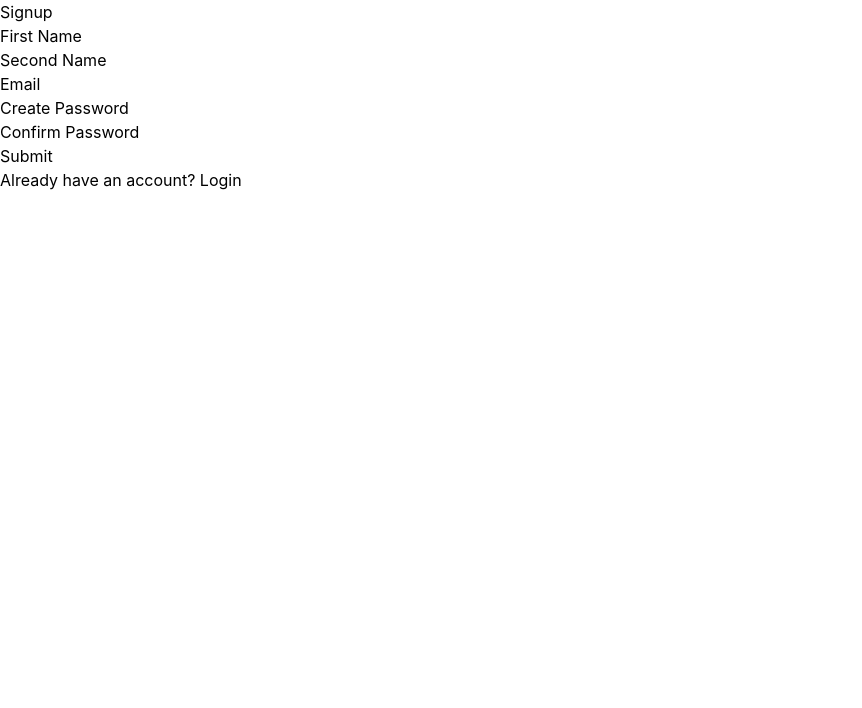
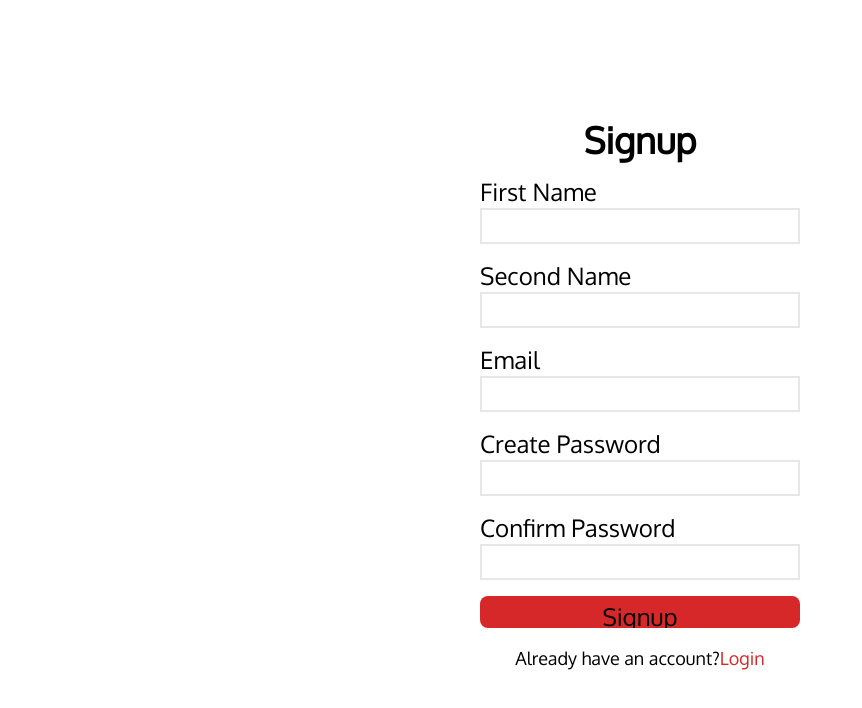
Before and after one commit to AvinashMohare/leave-management-system, a React (Create React App) app: page /Signup in a window 1280 px wide. Shown: the top 708 px of the page, without its empty margins (0-862 px from the left). Built offline with nearby package versions, Linux system fonts and the light colour scheme.

Commit message:
initial UI/CSS adjustments

```diff
--- a/src/App.js
+++ b/src/App.js
@@ -5,7 +5,7 @@ import Signup from "./components/Signup";
 
 const App = () => {
   return (
-    <>
+    <div className="flex items-center justify-center">
       <BrowserRouter>
         <Routes>
           <Route path="Home" element={<Home />} />
@@ -13,7 +13,7 @@ const App = () => {
           <Route path="Signup" element={<Signup />} />
         </Routes>
       </BrowserRouter>
-    </>
+    </div>
   );
 };
 
--- a/src/components/Login.js
+++ b/src/components/Login.js
@@ -3,25 +3,38 @@ import { Link } from "react-router-dom";
 
 const Login = () => {
   return (
-    <div className="container">
+    <div className="flex items-center justify-center h-[100vh] font-oxygen">
       <form action="">
         <fieldset>
-          <legend>Login</legend>
-          <div className="content">
-            <div className="email">
+          <legend className="text-center text-4xl font-bold mb-2">Login</legend>
+          <div className="flex flex-col justify-center text-2xl">
+            <div className="flex flex-col justify-center my-2">
               <label htmlFor="email">Email</label>
-              <input type="email" required id="email" />
+              <input type="email" required id="email" className="border-2" />
             </div>
-            <div className="password">
+            <div className="flex flex-col justify-center my-2">
               <label htmlFor="password">Password</label>
-              <input type="password" required id="password" />
+              <input
+                type="password"
+                required
+                id="password"
+                className="border-2"
+              />
             </div>
-            <div className="submit">
-              <input type="submit" id="submit" />
+            <div className="flex align-center justify-center my-2">
+              <input
+                type="submit"
+                value="Login"
+                id="submit"
+                className="cursor-pointer bg-[#d62828] p-[5px] rounded-[8px] h-[32px] w-[320px] "
+              />
             </div>
-            <div className="signup-redirect">
+            <div className="flex flex-row align-center justify-center text-lg">
               <p>Don't have an account?</p>
-              <Link to="/Signup">Signup</Link>
+              <Link to="/Signup" className="cursor-pointer text-[#d62828]">
+                {" "}
+                Signup
+              </Link>
             </div>
           </div>
         </fieldset>
--- a/src/components/Signup.js
+++ b/src/components/Signup.js
@@ -3,36 +3,45 @@ import { Link } from "react-router-dom";
 
 const Signup = () => {
   return (
-    <div className="container">
+    <div className="flex items-center justify-center h-[100vh] font-oxygen">
       <form action="">
         <fieldset>
-          <legend>Signup</legend>
-          <div className="content">
-            <div className="fname">
+          <legend className="text-center text-4xl font-bold mb-2">
+            Signup
+          </legend>
+          <div className="flex flex-col justify-center text-2xl">
+            <div className="flex flex-col justify-center my-2">
               <label>First Name</label>
-              <input type="text" required />
+              <input type="text" required className="border-2" />
             </div>
-            <div className="sname">
+            <div className="flex flex-col justify-center my-2">
               <label>Second Name</label>
-              <input type="text" />
+              <input type="text" className="border-2" />
             </div>
-            <div className="email">
+            <div className="flex flex-col justify-center my-2">
               <label>Email</label>
-              <input type="email" required />
+              <input type="email" required className="border-2" />
             </div>
-            <div className="password">
+            <div className="flex flex-col justify-center my-2">
               <label>Create Password</label>
-              <input type="password" required />
+              <input type="password" required className="border-2" />
             </div>
-            <div className="confirm-password">
+            <div className="flex flex-col justify-center my-2">
               <label>Confirm Password</label>
-              <input type="password" required />
+              <input type="password" required className="border-2" />
             </div>
-            <div className="submit">
-              <input type="submit" />
+            <div className="flex align-center justify-center my-2">
+              <input
+                type="submit"
+                value="Signup"
+                className="cursor-pointer bg-[#d62828] p-[5px] rounded-[8px] h-[32px] w-[320px] "
+              />
             </div>
-            <div className="login-redirect">
-              Already have an account? <Link to="/Login">Login</Link>
+            <div className="flex flex-row align-center justify-center text-lg my-2">
+              Already have an account?{" "}
+              <Link to="/Login" className="cursor-pointer text-[#d62828]">
+                Login
+              </Link>
             </div>
           </div>
         </fieldset>
--- a/src/index.css
+++ b/src/index.css
@@ -1,16 +1,5 @@
+@import url("https://fonts.googleapis.com/css2?family=Oxygen&display=swap");
+
 @tailwind base;
 @tailwind components;
 @tailwind utilities;
-body {
-  margin: 0;
-  font-family: -apple-system, BlinkMacSystemFont, 'Segoe UI', 'Roboto', 'Oxygen',
-    'Ubuntu', 'Cantarell', 'Fira Sans', 'Droid Sans', 'Helvetica Neue',
-    sans-serif;
-  -webkit-font-smoothing: antialiased;
-  -moz-osx-font-smoothing: grayscale;
-}
-
-code {
-  font-family: source-code-pro, Menlo, Monaco, Consolas, 'Courier New',
-    monospace;
-}
--- a/tailwind.config.js
+++ b/tailwind.config.js
@@ -2,7 +2,11 @@
 module.exports = {
   content: ["./src/**/*.{js,jsx,ts,tsx}"],
   theme: {
-    extend: {},
+    extend: {
+      fontFamily: {
+        oxygen: ["Oxygen", "sans-serif"],
+      },
+    },
   },
   plugins: [],
 };
```
